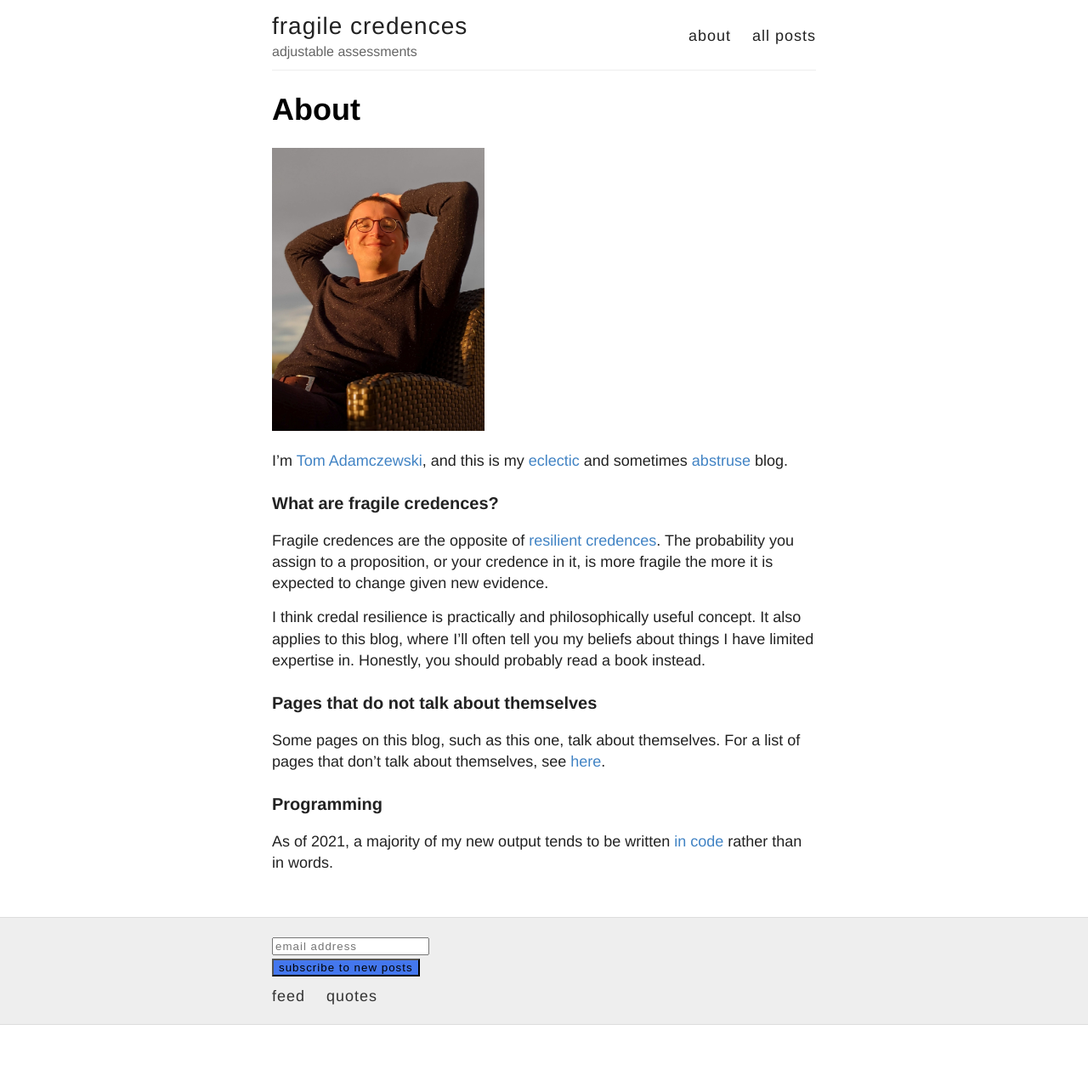
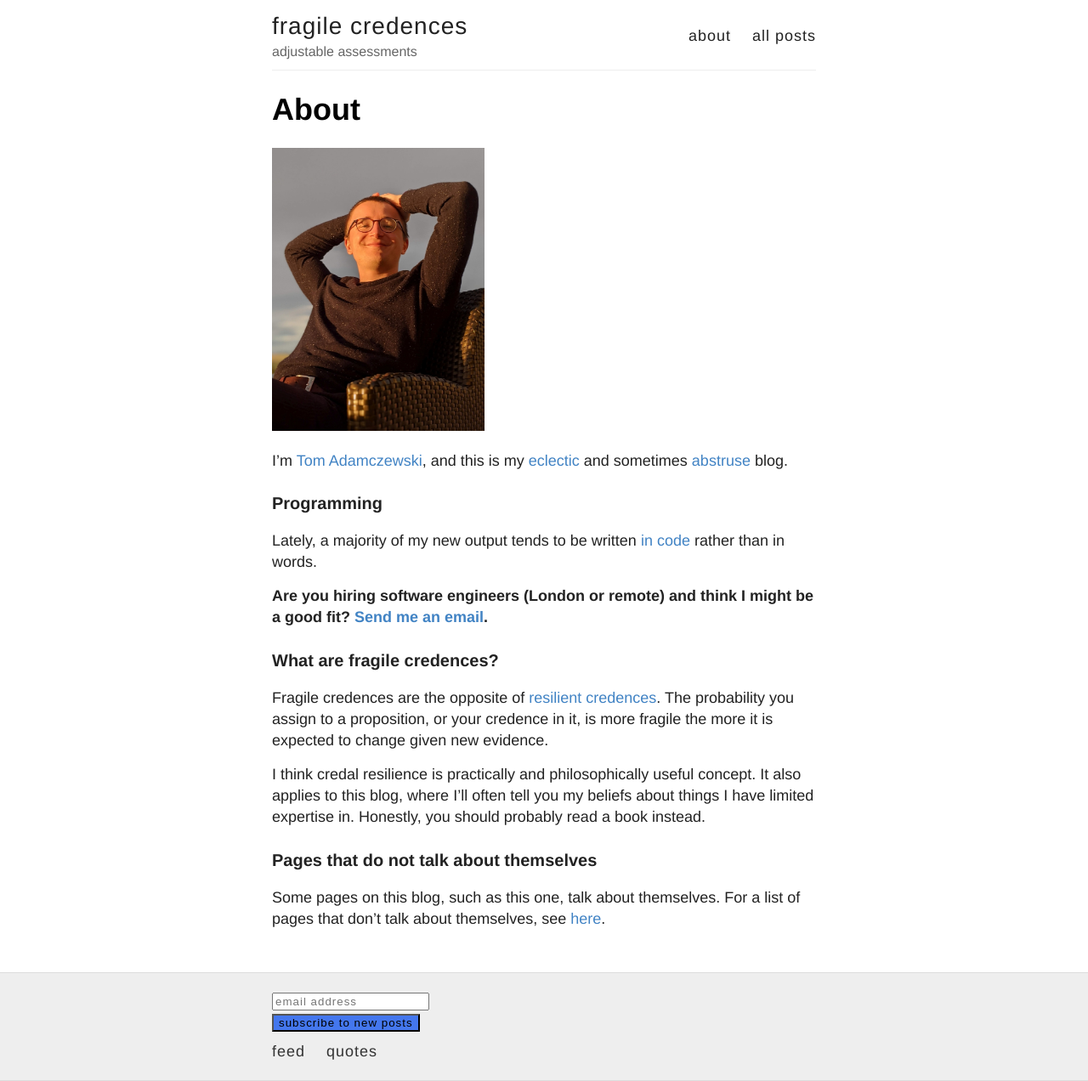
Before and after one commit to fragile-credences/fragile-credences.github.io, a Jekyll site: the page built from about.md, in a window 1280 px wide. Shown: the whole page at 85% size. Built offline with Jekyll 4.4.1, drawn with Linux system fonts in a browser that asks for light colours; comment, search, counter and statistics services are not loaded; before the commit the page ends 1206 px from its top, so only the background shows below that.

Commit message:
job blurb

```diff
--- a/about.md
+++ b/about.md
@@ -7,6 +7,12 @@ title: "About"
 
 I'm [Tom Adamczewski](http://tadamcz.com), and this is my [eclectic](/index-by-year) and sometimes [abst](/solution-concepts)[ruse](/monadic-predicate) blog.
 
+### Programming
+
+Lately, a majority of my new output tends to be written [in code](https://github.com/tadamcz) rather than in words.
+
+**Are you hiring software engineers (London or remote) and think I might be a good fit? [Send me an email](mailto:tmkadamcz@gmail.com).**
+
 ### What are fragile credences?
 Fragile credences are the opposite of [resilient credences](https://concepts.effectivealtruism.org/concepts/credal-resilience/). The probability you assign to a proposition, or your credence in it, is more fragile the more it is expected to change given new evidence.
 
@@ -14,6 +20,3 @@ I think credal resilience is practically and philosophically useful concept. It
 
 ### Pages that do not talk about themselves
 Some pages on this blog, such as this one, talk about themselves. For a list of pages that don't talk about themselves, see [here](/list-of-pages-that-do-not-talk-about-themselves).
-
-### Programming
-As of 2021, a majority of my new output tends to be written [in code](https://github.com/tadamcz) rather than in words.
```
